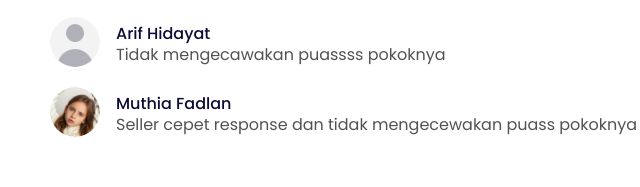
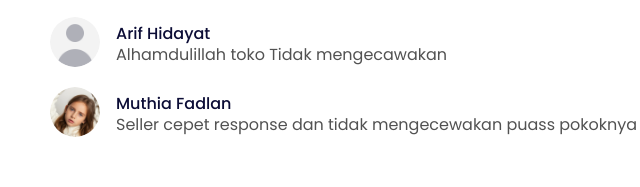
Before and after one commit to triatmojo/frontend-tokobli, a plain HTML site: page details.html in a window 1280 px wide. Shown: the part 1106-1293 px from the top of the page, 35-675 px from the left. Drawn offline with nearby package versions, Linux system fonts and the light colour scheme.

Commit message:
change details content

```diff
--- a/details.html
+++ b/details.html
@@ -185,7 +185,7 @@
                                     <img src="/images/icons/pic-1.png" class="rounded-circle mr-3" alt="">
                                     <div class="media-body">
                                         <h5 class="mt-2 mb-1">Arif Hidayat</h5>
-                                        Tidak mengecawakan puassss pokoknya
+                                        Alhamdulillah toko Tidak mengecawakan
                                     </div>
                                 </li>
                                 <li class="media">
```
